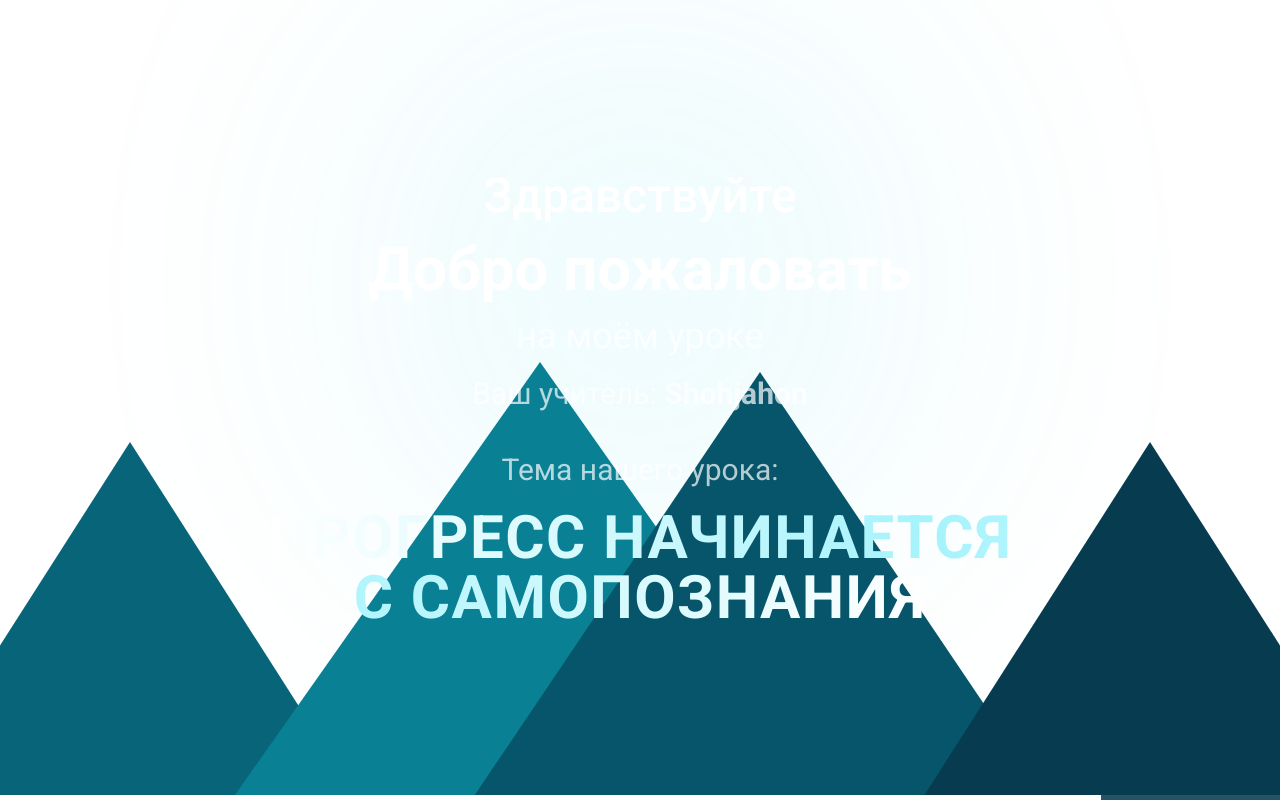
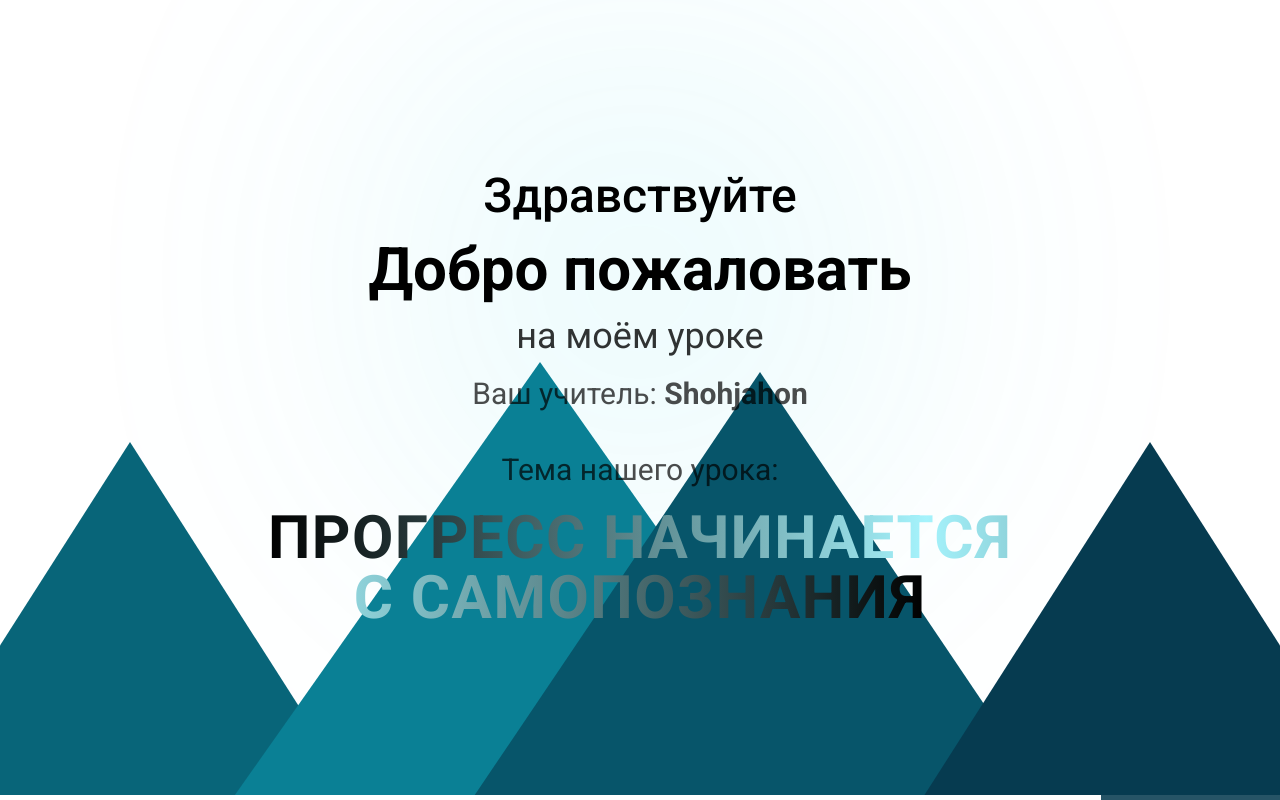
Before and after one commit to oybek3akk-arch/lesson, a Django app: page / in a window 1280 px wide. Run offline with Django 5.2, Linux system fonts and the light colour scheme; some libraries are stand-ins or nearby versions.

Commit message:
Update base.html layout

```diff
--- a/templates/splash.html
+++ b/templates/splash.html
@@ -19,7 +19,7 @@
             overflow: hidden;
             background:
                 radial-gradient(circle at 50% 30%, var(--accent) 0%, var(--bg-two) 36%, var(--bg-one) 100%);
-            color: white;
+            color: rgb(12, 100, 132);
             font-family: '{{ font }}', sans-serif;
         }
 
@@ -122,23 +122,23 @@
     <main class="min-h-screen flex items-center justify-center text-center px-5 relative z-10">
         <div class="max-w-6xl">
 
-            <div class="line l1 text-3xl md:text-5xl font-medium">
+            <div class="line l1 text-3xl md:text-5xl text-[black] font-medium">
                 Здравствуйте
             </div>
 
-            <div class="line l2 text-4xl md:text-6xl font-bold mt-5">
+            <div class="line l2 text-4xl md:text-6xl text-[black] font-bold mt-5">
                 Добро пожаловать
             </div>
 
-            <div class="line l3 text-2xl md:text-4xl text-white/80 mt-4">на моём уроке</div>
-            <div class="line l3 text-xl md:text-3xl text-white/70 mt-5">Ваш учитель: <strong>Shohjahon</strong></div>
+            <div class="line l3 text-2xl md:text-4xl text-[black]/80 mt-4">на моём уроке</div>
+            <div class="line l3 text-xl md:text-3xl text-[black]/70 mt-5">Ваш учитель: <strong>Shohjahon</strong></div>
 
-            <div class="line l4 text-xl md:text-3xl text-white/70 mt-10">
+            <div class="line l4 text-xl md:text-3xl text-[black]/70 mt-10">
                 Тема нашего урока:
             </div>
 
             <div class="line l5 mt-5 text-3xl md:text-6xl font-bold tracking-wide">
-                <span class="bg-gradient-to-r from-white via-cyan-200 to-white bg-clip-text text-transparent">
+                <span class="bg-gradient-to-r from-[black] via-cyan-200 to-[black] bg-clip-text text-transparent">
                     ПРОГРЕСС НАЧИНАЕТСЯ<br>
                     С САМОПОЗНАНИЯ
                 </span>
```
Also changed, not shown: templates/home.html (+7 -7 lines).
